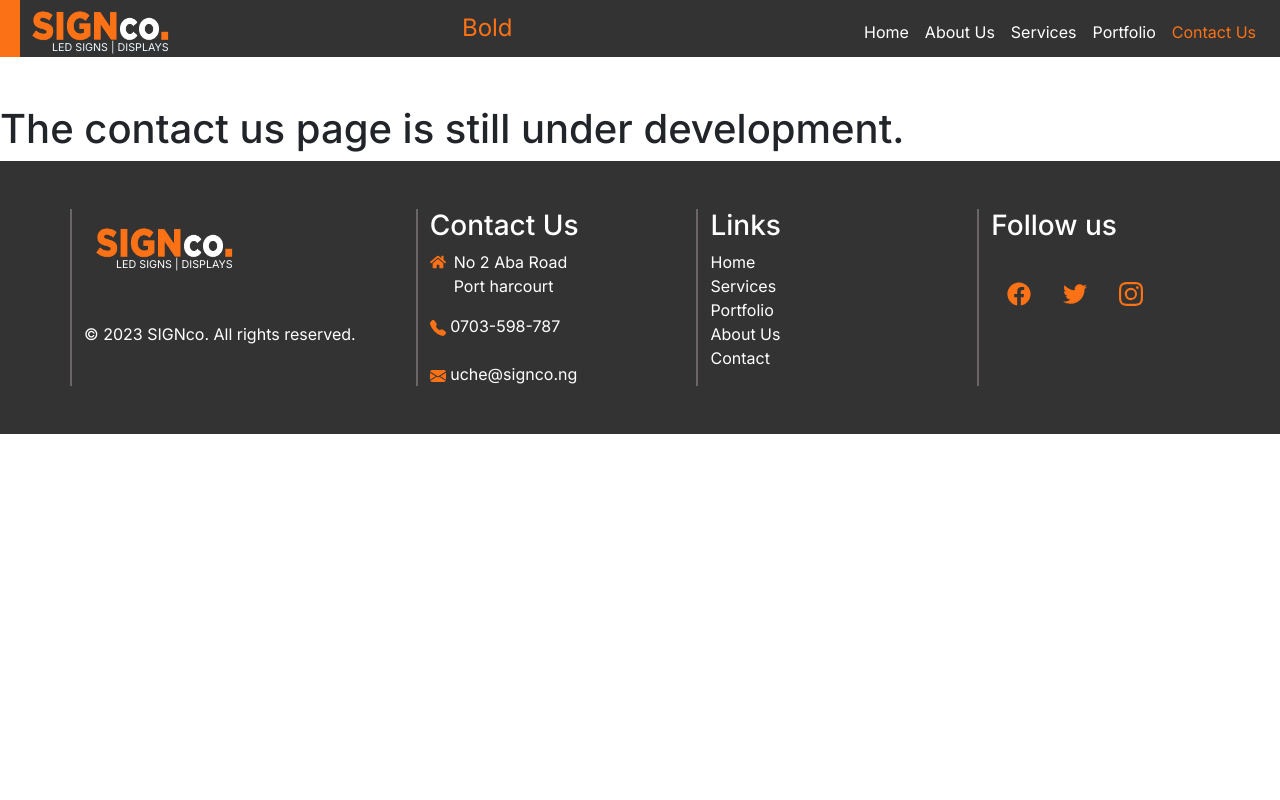
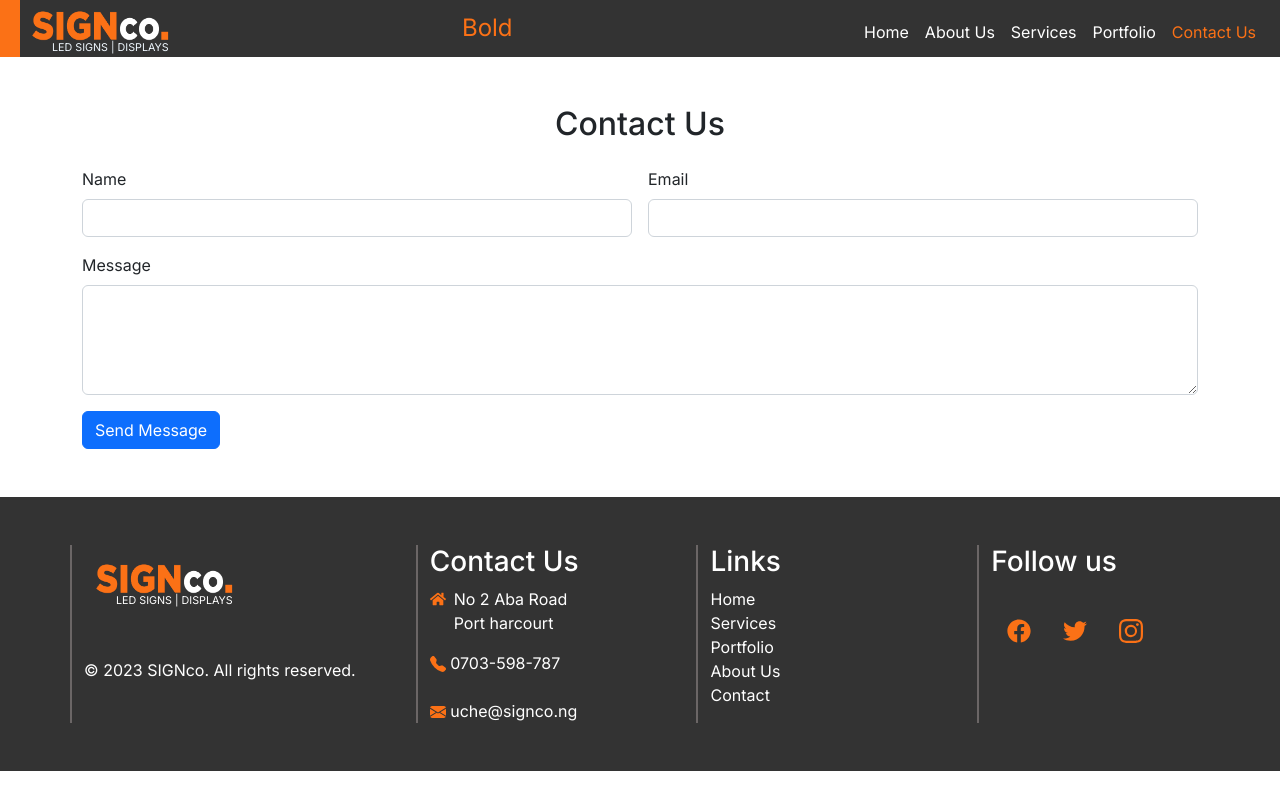
Before and after one commit to agoziemax/signco-ng, a React (Create React App) app: page /Contact in a window 1280 px wide. Built offline with nearby package versions, Linux system fonts and the light colour scheme.

Commit message:
updates on about us page

```diff
--- a/src/pages/About.jsx
+++ b/src/pages/About.jsx
@@ -1,6 +1,5 @@
 import React from 'react';
-import capture from '../assets/bg.JPG';
-
+import capture from '../assets/bg.JPG'; // Update with actual image path
 
 function About() {
   const accomplishments = [
@@ -16,41 +15,19 @@ function About() {
       <div className='container'>
         <div className='row'>
           <div className='col-lg-12'>
-            <img
-              src={capture} // Replace with the URL of your about image
-              alt='About Us'
-              className='about-image'
-            />
-          </div>
-          <div className='col-lg-12'>
-            <h2>About Us</h2>
-            <p>
-              Lorem ipsum dolor sit amet, consectetur adipiscing elit. Nullam hendrerit felis odio, at sagittis eros
-              scelerisque nec. Suspendisse potenti. Maecenas vitae nunc quis mi volutpat convallis vel non lacus.
-            </p>
-            <p>
-              Vestibulum venenatis mauris sed magna aliquet, in tincidunt erat euismod. Nulla sit amet fermentum justo,
-              eget venenatis dolor. Nam sit amet arcu eu mi malesuada volutpat vel vel purus.
-            </p>
-            <p>
-              Duis at orci in tellus fermentum ultrices. Suspendisse tempus felis vel elit posuere, eget aliquam quam
-              ullamcorper. Nulla eu lectus at metus tincidunt tincidunt.
-            </p>
-          </div>
-          <div className='col-lg-12'>
-            <h3>Our Accomplishments</h3>
+            <h2>Welcome to Signco - Your Partner in Signage Excellence</h2>
+            <img src={capture} alt='About Us' className='about-image' />
+            <p>At Signco, we specialize in crafting premium-quality signage and branding solutions...</p>
+            <h3>Our Journey</h3>
+            <p>Founded with a vision to transform the signage landscape, Signco has grown into a trusted name...</p>
+            <h3>What Sets Us Apart</h3>
             <ul>
               {accomplishments.map((item, index) => (
                 <li key={index}>{item}</li>
               ))}
             </ul>
-          </div>
-          <div className='col-lg-12'>
-            <img
-              src='https://example.com/about-image.jpg' // Replace with the URL of your about image
-              alt='About Us'
-              className='about-image'
-            />
+            <h3>Join Us in Crafting Your Brand's Future</h3>
+            <p>Let Signco be your guide in the world of professional signage and branding...</p>
           </div>
         </div>
       </div>
--- a/src/pages/Contact.jsx
+++ b/src/pages/Contact.jsx
@@ -1,11 +1,75 @@
-import React from 'react';
+import React, { useState } from 'react';
 
-function Contact() {
+function ContactUs() {
+  const [contactInfo, setContactInfo] = useState({
+    name: '',
+    email: '',
+    message: '',
+  });
+
+  const handleInputChange = (e) => {
+    setContactInfo({ ...contactInfo, [e.target.name]: e.target.value });
+  };
+
+  const handleSubmit = (e) => {
+    e.preventDefault();
+    // Add submission logic here
+    alert('Your message has been sent!');
+  };
+
   return (
-    <div>
-      <h1 className='mt-5'>The contact us page is still under development.</h1>
-    </div>
+    <section className='contact-section py-5'>
+      <div className='container'>
+        <h2 className='text-center mb-4'>Contact Us</h2>
+        <form onSubmit={handleSubmit} className='row g-3'>
+          <div className='col-md-6'>
+            <label htmlFor='name' className='form-label'>
+              Name
+            </label>
+            <input
+              type='text'
+              className='form-control'
+              name='name'
+              value={contactInfo.name}
+              onChange={handleInputChange}
+              required
+            />
+          </div>
+          <div className='col-md-6'>
+            <label htmlFor='email' className='form-label'>
+              Email
+            </label>
+            <input
+              type='email'
+              className='form-control'
+              name='email'
+              value={contactInfo.email}
+              onChange={handleInputChange}
+              required
+            />
+          </div>
+          <div className='col-12'>
+            <label htmlFor='message' className='form-label'>
+              Message
+            </label>
+            <textarea
+              className='form-control'
+              name='message'
+              rows='4'
+              value={contactInfo.message}
+              onChange={handleInputChange}
+              required
+            ></textarea>
+          </div>
+          <div className='col-12'>
+            <button type='submit' className='btn btn-primary'>
+              Send Message
+            </button>
+          </div>
+        </form>
+      </div>
+    </section>
   );
 }
 
-export default Contact;
+export default ContactUs;
```
Also changed, not shown: src/styles/App.css (line endings or trailing spaces).
